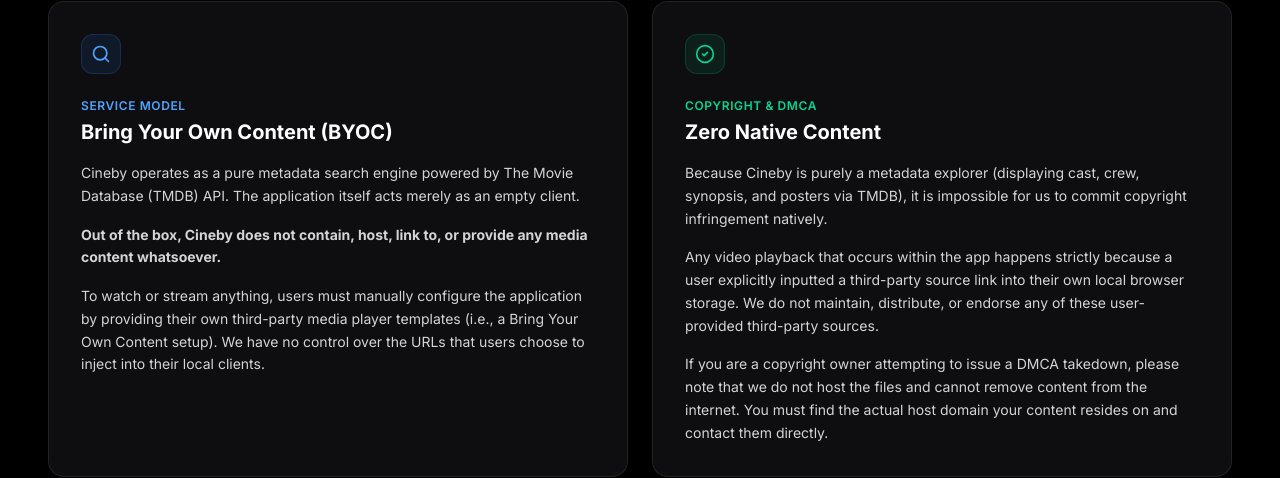
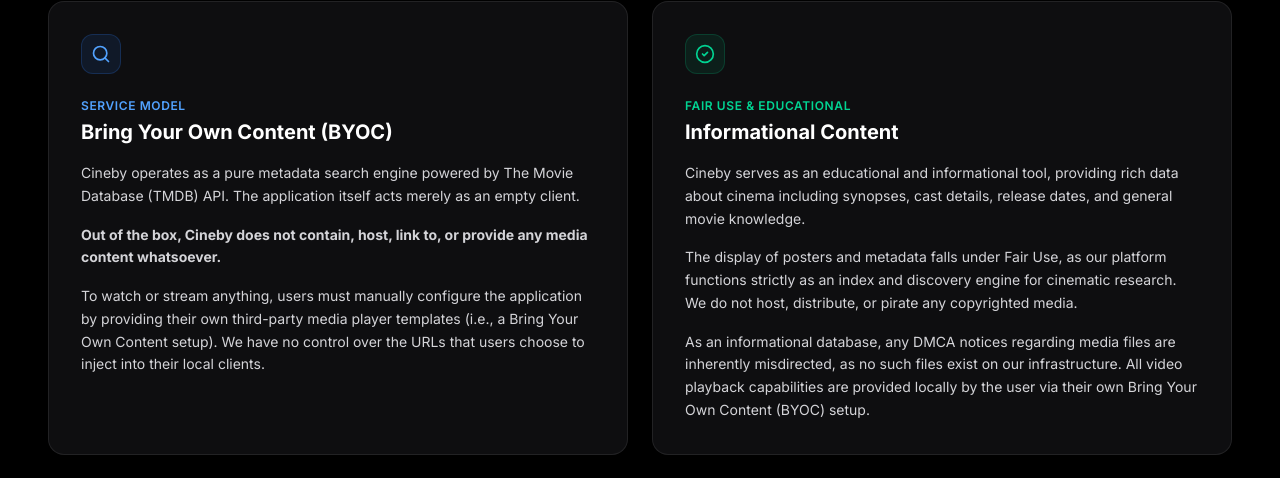
Before and after one commit to iflix9/Cineby, a Next.js app: page /about in a window 1280 px wide. Shown: the part 231-709 px from the top of the page. Built offline with nearby package versions, Linux system fonts and the light colour scheme; no server answers.

Commit message:
docs: update branding and add legal disclaimers
Refactor README and about page to emphasize the educational, informational nature of the project and clarify Fair Use and content hosting policies. Added an MIT license file.

```diff
--- a/app/about/page.tsx
+++ b/app/about/page.tsx
@@ -48,27 +48,27 @@
           </div>
         </div>
 
-        {/* 2. Copyright Policy & DMCA */}
+        {/* 2. Fair Use & Informational Content */}
         <div className="bg-zinc-900/60 border border-zinc-800/80 rounded-2xl p-6 sm:p-8 flex flex-col justify-between hover:border-zinc-700/80 transition-all duration-300">
           <div>
             <div className="w-10 h-10 rounded-xl bg-emerald-500/10 border border-emerald-500/20 text-emerald-400 flex items-center justify-center mb-6">
               <CheckCircle2 className="w-5 h-5" />
             </div>
             <p className="text-xs font-semibold tracking-wider uppercase text-emerald-400 mb-1">
-              Copyright & DMCA
+              Fair Use & Educational
             </p>
             <h2 className="text-xl font-bold text-white mb-4">
-              Zero Native Content
+              Informational Content
             </h2>
             <div className="space-y-4 text-sm text-zinc-300 leading-relaxed">
               <p>
-                Because Cineby is purely a metadata explorer (displaying cast, crew, synopsis, and posters via TMDB), it is impossible for us to commit copyright infringement natively.
+                Cineby serves as an educational and informational tool, providing rich data about cinema including synopses, cast details, release dates, and general movie knowledge.
               </p>
               <p>
-                Any video playback that occurs within the app happens strictly because a user explicitly inputted a third-party source link into their own local browser storage. We do not maintain, distribute, or endorse any of these user-provided third-party sources.
+                The display of posters and metadata falls under Fair Use, as our platform functions strictly as an index and discovery engine for cinematic research. We do not host, distribute, or pirate any copyrighted media.
               </p>
               <p>
-                If you are a copyright owner attempting to issue a DMCA takedown, please note that we do not host the files and cannot remove content from the internet. You must find the actual host domain your content resides on and contact them directly.
+                As an informational database, any DMCA notices regarding media files are inherently misdirected, as no such files exist on our infrastructure. All video playback capabilities are provided locally by the user via their own Bring Your Own Content (BYOC) setup.
               </p>
             </div>
           </div>
```
Also changed, not shown: 2 other files (tests, documents, lock files or other folders).
